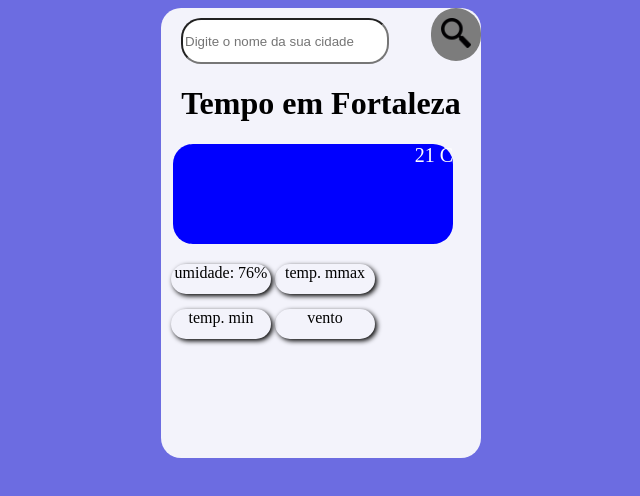
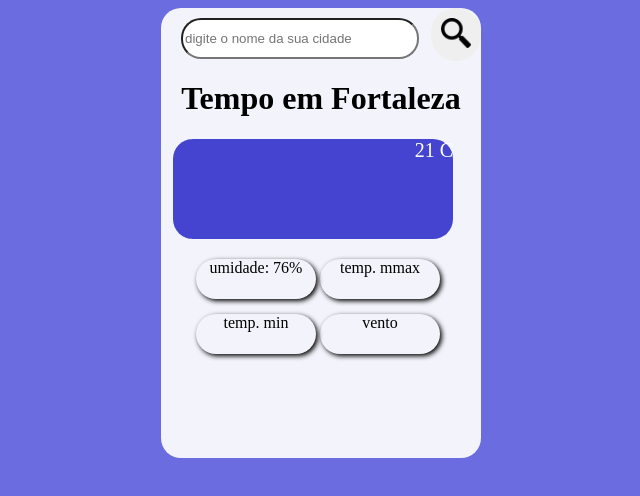
Before and after one commit to natasha-queiroz/projeto-previsao-do-tempo, a plain HTML site: page index.html in a window 1280 px wide. Shown: the whole page, without its empty margins (319-959 px from the left). Drawn offline with Linux system fonts and the light colour scheme.

Commit message:
atualizaçãoe html e css

```diff
--- a/index.html
+++ b/index.html
@@ -9,7 +9,7 @@
 </head>
 <body>
     <main>
-        <input placeholder="Digite o nome da sua cidade">
+        <input type="text" name="" id="" placeholder="digite o nome da sua cidade">
         <button class="botaobusca">
             <img class="imgbusca" src="favicon-32x32.png" alt="buscar">
         </button>
--- a/style.css
+++ b/style.css
@@ -5,10 +5,10 @@ body{
 }
 input{
     border-radius: 20px;
-    height: 40px;
+    height: 35px;
     margin-top: 10px;
     margin-left: 20px;
-    width: 200px;
+    width: 230px;
 }
 .botaobusca{
     border: none;
@@ -17,7 +17,7 @@ input{
     border-radius: 50px;
     cursor: pointer;
     float: right;
-    background-color: #7c7c7c;
+
 
 }
 .imgbusca{
@@ -43,7 +43,7 @@ h1{
 .containerdaimg{
     display: block;
     margin-left: 12px;
-    background-color: blue;
+    background-color: rgb(68, 68, 208);
     border-radius: 20px;
     color: white;
     font-size: 20px;
@@ -53,40 +53,43 @@ h1{
 
 }
 .umidade{
-    width: 100px;
-    height: 30px;
+    width: 120px;
+    height: 40px;
     margin-top: 20px;
-    margin-left: 10px;
+    margin-left: 35px;
     margin-bottom: 15px;
     display: inline-block;
     text-align: center;
     box-shadow: 2px 2px 5px black;
     border-radius: 20px;
+
 }
 .tempmax{
-    width: 100px;
-    height: 30px;
+    width: 120px;
+    height: 40px;
     margin-top: 20px;
     margin-bottom: 15px;
     display: inline-block;
     text-align: center;
     box-shadow: 2px 2px 5px black;
     border-radius: 20px;
+
 }
 .tempmin{
-    width: 100px;
-    height: 30px;
-    margin-left: 10px;
+    width: 120px;
+    height: 40px;
+    margin-left: 35px;
+    display: inline-block;
+    text-align: center;
+    box-shadow: 2px 2px 5px black;
+    border-radius: 20px;
+
+}
+.vento{
+    width: 120px;
+    height: 40px;
     display: inline-block;
     text-align: center;
     box-shadow: 2px 2px 5px black;
     border-radius: 20px;
 }
-.vento{
-    width: 100px;
-    height: 30px;
-    display: inline-block;
-    text-align: center;
-    box-shadow: 2px 2px 5px black;
-    border-radius: 20px;
-}
```
